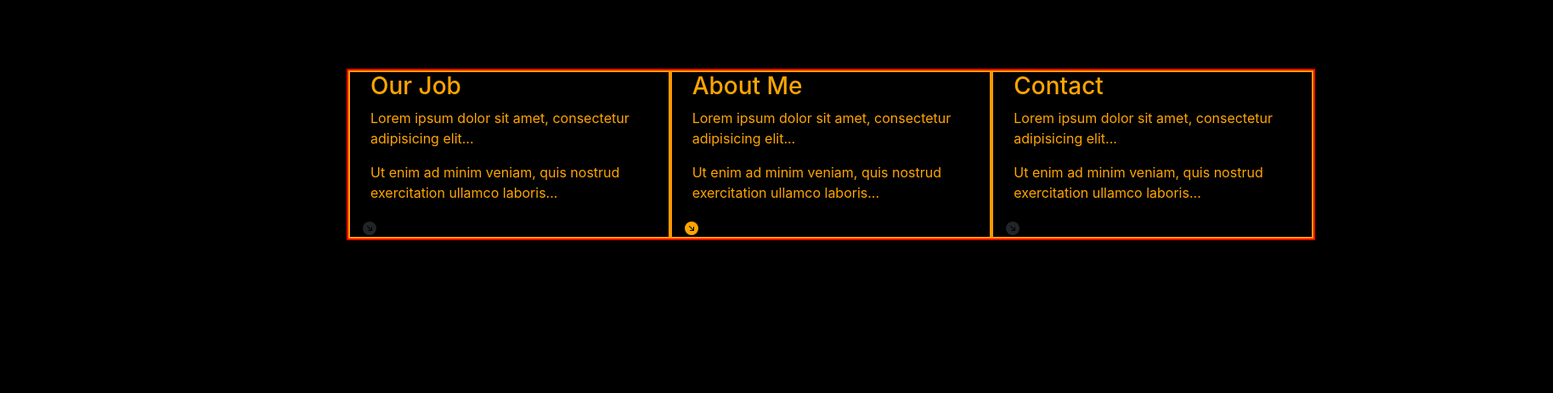
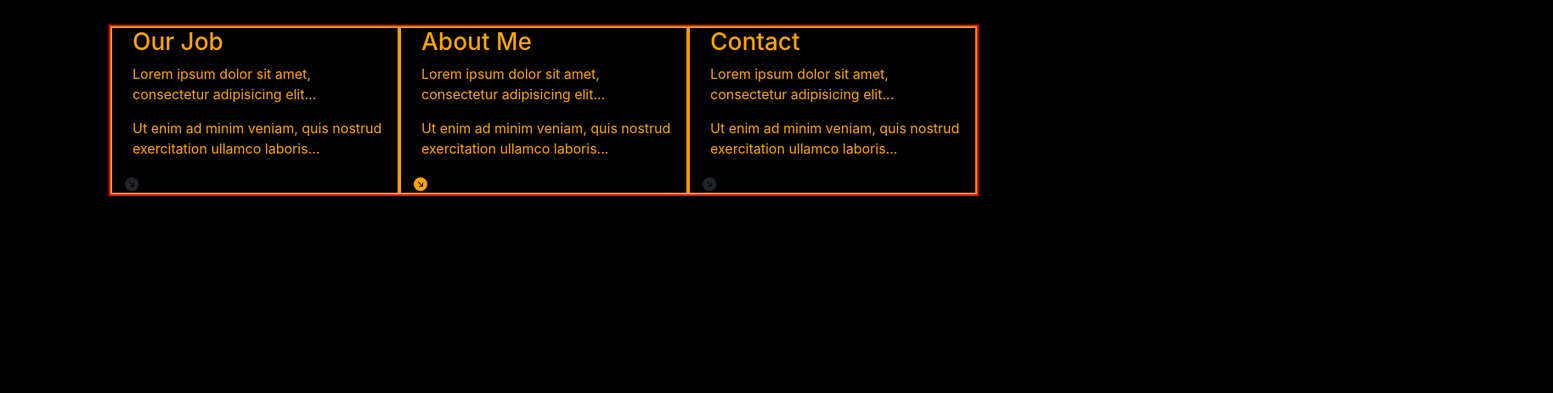
Before and after one commit to amiinreal/amiinstudioOLD, a plain HTML site: page nightindex.html in a window 1280 px wide. Shown: the part 337-800 px from the top of the page at 85% size, 1828 px wide, since content can reach past the window. Drawn offline with nearby package versions, Linux system fonts and the light colour scheme.

Commit message:
Update bstyle.css

```diff
--- a/bstyle.css
+++ b/bstyle.css
@@ -14,13 +14,13 @@ body {
 	margin-right: 10%;
 }
 .alt{
-  position: relative;
-	width: 1700px;
-	top: 37px;
-	left: 0px;
+	position: relative;
+	width: auto;
+	top: auto;
+	left: auto;
 	border: 2px  rgb(255,153,0);
 	border-radius: 0px 0px 30px 30px;
-	padding: 15px;
+	padding: auto;
 	background-color: #ffffff;
 	margin-left: 10%;
 	margin-right: 10%;
```
